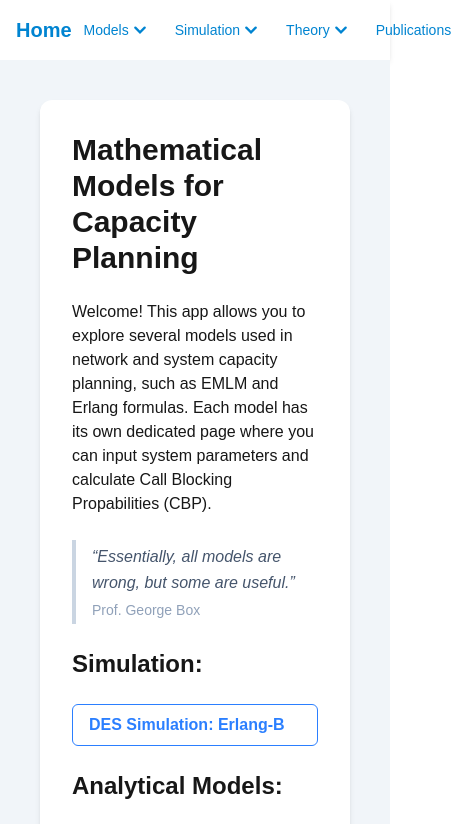
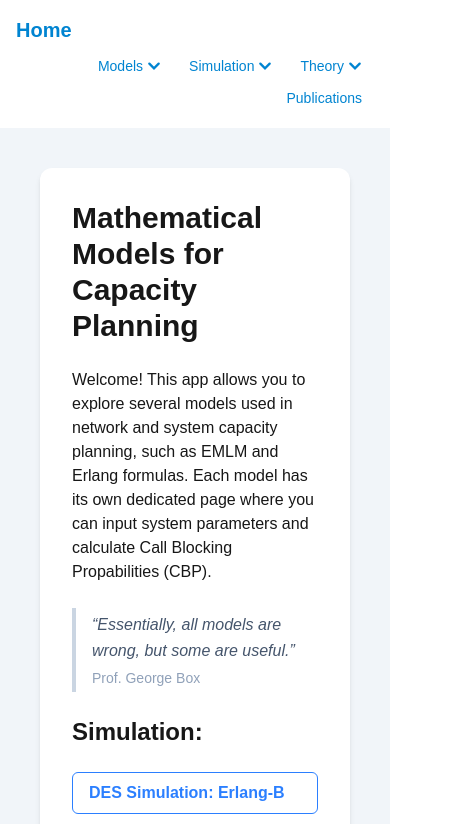
Before and after one commit to marias-world/teletraffic-models-ui, a Next.js app: page / in a window 390 px wide. Shown: the top 824 px of the page, 463 px wide, since content can reach past the window. Built offline with nearby package versions, Linux system fonts and the light colour scheme.

Commit message:
chore: fix responsive ui

```diff
--- a/src/components/nav.tsx
+++ b/src/components/nav.tsx
@@ -113,11 +113,11 @@ function Dropdown({
 export default function NavBar() {
   return (
     <nav className="bg-white shadow-md p-4">
-      <div className="max-w-4xl mx-auto flex justify-between items-center">
+      <div className="max-w-4xl mx-auto flex flex-wrap justify-between items-center gap-y-2">
         <Link href="/" className="font-bold text-xl text-sky-600">
           Home
         </Link>
-        <div className="flex items-center gap-1">
+        <div className="flex flex-wrap items-center justify-end gap-1">
           <Dropdown label="Models" links={modelLinks} width="w-52" />
           <Dropdown label="Simulation" links={simulationLinks} width="w-44" />
           <Dropdown label="Theory" links={theoryLinks} width="w-56" />
```
